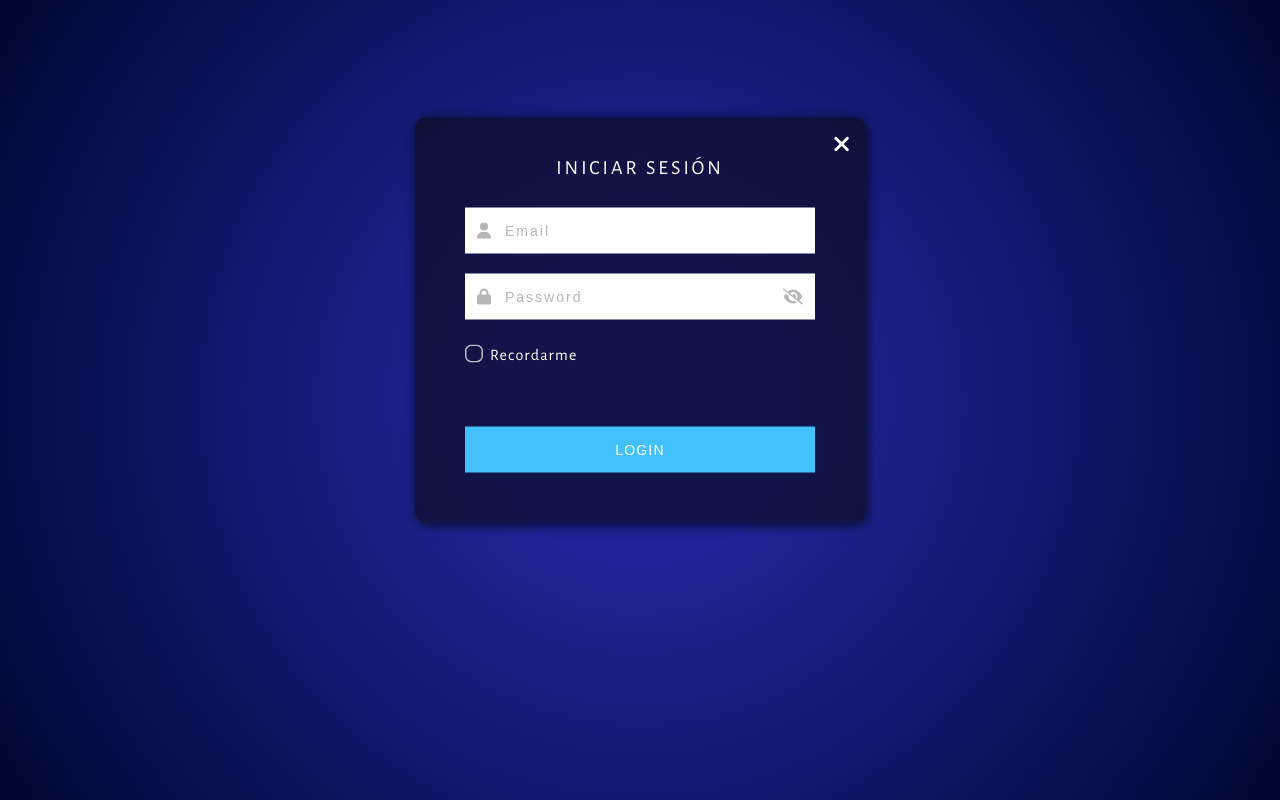
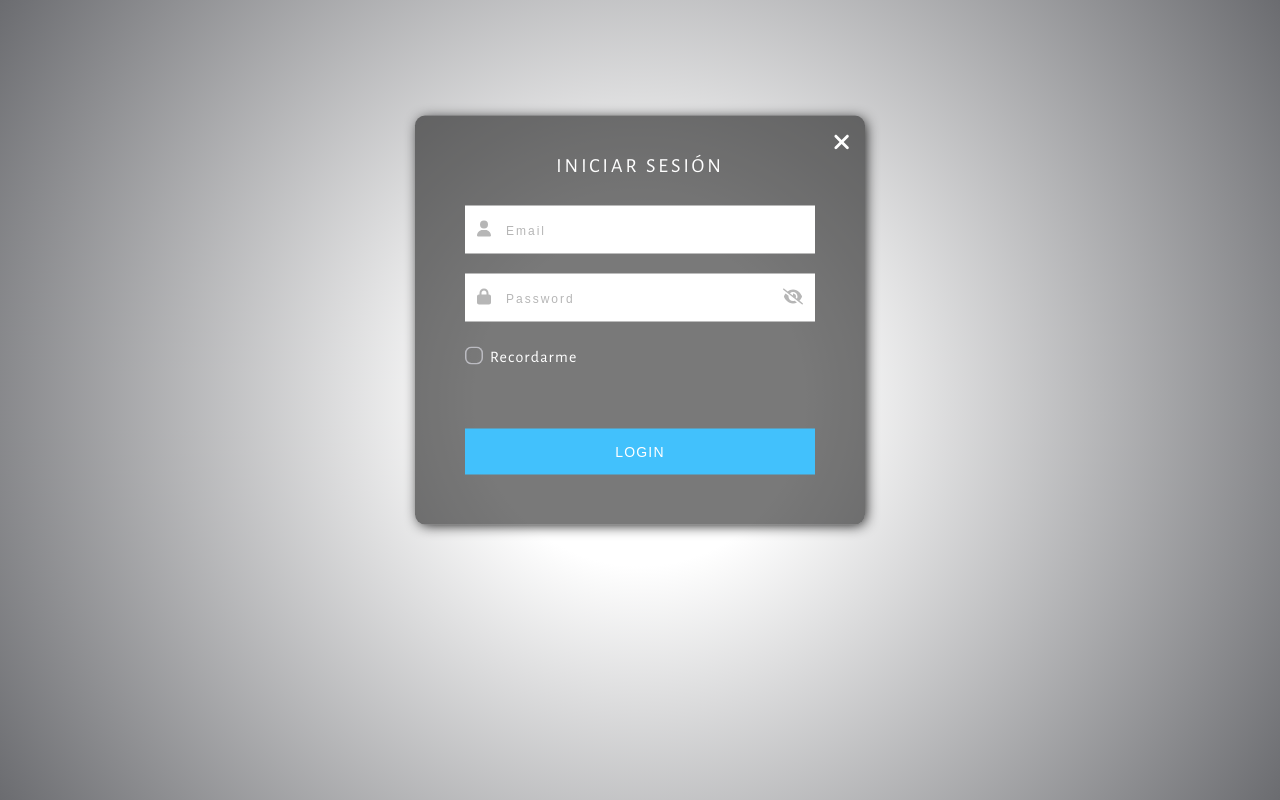
Before and after one commit to cocadepoma/sofa-boudoir, a Next.js app: page /login in a window 1280 px wide. Built offline with nearby package versions, Linux system fonts and the light colour scheme.

Commit message:
add toast context, add errors feedback in login form

```diff
--- /dev/null
+++ b/contexts/toastContext/ToastContext.js
@@ -0,0 +1,85 @@
+import React, { useState } from 'react';
+import toast, { Toaster } from 'react-hot-toast';
+
+export const ToastContext = React.createContext({});
+
+export const ToastContextProvider = ({ children }) => {
+  const [customStyleOn, setCustomStyleOn] = useState(false);
+
+  const toastError = (message = 'Algo salió mal', id = 'toast-error') => {
+    toast.error(message, { id });
+  };
+
+  const toastSuccess = (message = 'Todo correcto', id = 'toast-success') => {
+    toast.success(message, { id });
+  };
+
+  const defaultStyles = {
+    duration: 3000,
+    style: {
+      borderRadius: '10px',
+      background: '#333',
+      color: '#fff',
+    },
+  };
+
+  const customStyles = {
+    duration: 5000,
+    style: {
+      position: 'absolute',
+      top: '200px',
+      left: '1000px',
+      borderRadius: '10px',
+      background: '#333',
+      color: '#fff',
+    },
+  };
+
+  return (
+    <ToastContext.Provider
+      value={{
+        toastError,
+        toastSuccess,
+        setCustomStyleOn,
+        toast,
+      }}>
+      {children}
+      <>
+        {customStyleOn
+          ? (
+            <Toaster
+              position="top-right"
+              reverseOrder={false}
+              toastOptions={{
+                duration: 5000,
+                style: {
+                  // position: 'absolute',
+                  // top: '200px',
+                  // left: '1000px',
+                  borderRadius: '10px',
+                  background: '#333',
+                  color: '#fff',
+                },
+              }}
+            />
+          )
+          : (
+            <Toaster
+              position="bottom-right"
+              reverseOrder={false}
+              toastOptions={{
+                duration: 3000,
+                style: {
+                  borderRadius: '10px',
+                  background: '#333',
+                  color: '#fff',
+                },
+              }}
+            />
+          )
+        }
+      </>
+
+    </ToastContext.Provider>
+  );
+};
--- a/package.json
+++ b/package.json
@@ -21,13 +21,15 @@
         "react": "^17.0.2",
         "react-content-loader": "^6.1.0",
         "react-dom": "^17.0.2",
+        "react-hot-toast": "^2.2.0",
         "react-images": "^1.2.0-beta.7",
         "react-leaflet": "^3.2.5",
         "react-loader-spinner": "^6.0.0-0",
         "react-photo-gallery-next": "^8.0.1",
         "react-scroll-parallax": "^3.0.4",
         "sass": "^1.49.9",
-        "sharp": "^0.30.3"
+        "sharp": "^0.30.3",
+        "validator": "^13.7.0"
     },
     "devDependencies": {
         "eslint": "8.10.0",
--- a/pages/_app.js
+++ b/pages/_app.js
@@ -4,13 +4,16 @@ config.autoAddCss = false; // Tell Font Awesome to skip adding the CSS automatic
 import '../styles/globals.scss'
 import { ParallaxProvider } from "react-scroll-parallax";
 import { UIContextProvider } from "../contexts/UIContext/UIContext";
+import { ToastContextProvider } from '../contexts/toastContext/ToastContext';
 
 function MyApp({ Component, pageProps }) {
   return (
     <UIContextProvider>
-      <ParallaxProvider>
-        <Component {...pageProps} />
-      </ParallaxProvider>
+      <ToastContextProvider>
+        <ParallaxProvider>
+          <Component {...pageProps} />
+        </ParallaxProvider>
+      </ToastContextProvider>
     </UIContextProvider>
   )
 }
--- a/pages/login/Login.module.scss
+++ b/pages/login/Login.module.scss
@@ -1,6 +1,6 @@
 .loginMainContainer {
     background: rgb(31, 36, 150);
-    background: radial-gradient(circle, rgba(31, 36, 150, 1) 22%, rgba(0, 7, 50, 1) 100%);
+    background: radial-gradient(circle, #ffffff 22%, #6b6c70 100%);
     height: 100vh;
     font-family: "Alegreya Sans", "Times New Roman", Times, serif;
 
@@ -72,15 +72,21 @@
 
                 input {
                     background-color: rgb(255, 255, 255);
+                    border: 1px solid rgba(255, 255, 255, 0);
                     padding: 1.5rem;
                     padding-left: 4rem;
-                    font-size: 1.4rem;
+                    font-size: 1.1rem;
                     width: 100%;
                     letter-spacing: 1px;
 
                     &::placeholder {
                         color: rgb(182, 182, 182);
                         letter-spacing: 2px;
+                        font-size: 1.1rem;
+                    }
+
+                    .input-error {
+                        border: 1px solid rgba(243, 6, 6, 0.637) !important;
                     }
                 }
             }
@@ -233,6 +239,16 @@
                 .buttonGroup {
                     margin-top: 6rem;
                 }
+
+                .formGroup {
+                    input {
+                        font-size: 1.4rem;
+
+                        &::placeholder {
+                            font-size: 1.2rem;
+                        }
+                    }
+                }
             }
 
             h1 {
--- a/pages/login/index.js
+++ b/pages/login/index.js
@@ -1,16 +1,26 @@
-import { useState, useEffect } from 'react';
+import { useState, useEffect, useRef, useContext } from 'react';
+import { useRouter } from 'next/router';
+
+import { ToastContext } from '../../contexts/toastContext/ToastContext';
 import { useForm } from '../../hooks/useForm';
 
 import { FontAwesomeIcon } from "@fortawesome/react-fontawesome";
-import { faLock, faUser, faXmark, faLockOpen, faEye, faEyeSlash } from '@fortawesome/free-solid-svg-icons';
+import { faLock, faUser, faXmark, faEye, faEyeSlash } from '@fortawesome/free-solid-svg-icons';
+import isEmail from 'validator/lib/isEmail';
 
 import styles from './Login.module.scss';
+import { waitFor } from '../../helpers/helpers';
 
 export default function Login() {
+  const router = useRouter();
+  const { toastError, toast, setCustomStyleOn } = useContext(ToastContext);
+
   const { values, handleChange } = useForm({ email: '', password: '', rememberMe: false });
   const { email, password, rememberMe } = values;
 
   const [isPasswordVisible, setIsPasswordVisible] = useState(false);
+  const emailInput = useRef(null);
+  const passswordInput = useRef(null);
 
   useEffect(() => {
     const emailLocal = localStorage.getItem('email');
@@ -19,8 +29,34 @@ export default function Login() {
     }
   }, []);
 
-  const handleSubmitLogin = (event) => {
+  const handleClickTogglePassword = () => {
+    setIsPasswordVisible(!isPasswordVisible);
+  };
+
+  const checkFields = () => {
+    let isValid = true;
+
+    if (!isEmail(email)) {
+      isValid = false;
+      emailInput.current.classList.add('input-error');
+    } else {
+      emailInput.current.classList.remove('input-error');
+    }
+
+    if (password.length < 6) {
+      isValid = false;
+      passswordInput.current.classList.add('input-error');
+    } else {
+      passswordInput.current.classList.remove('input-error');
+    }
+
+    return isValid;
+  };
+
+  const handleSubmitLogin = async (event) => {
     event.preventDefault();
+
+    const areFieldsValid = checkFields();
 
     if (rememberMe) {
       localStorage.setItem('email', email);
@@ -28,12 +64,50 @@ export default function Login() {
       localStorage.removeItem('email');
     }
 
+    if (!areFieldsValid) {
+      toastError('Por favor, revise los campos marcados en rojo.');
+      // TODO: show error message
+      return;
+    }
+
+    // TODO: Log in
+    // toast.promise(
+    //   setTimeout(() => { }, 3000),
+    //   {
+    //     loading: 'Loading',
+    //     success: (data) => `Successfully saved ${data.name}`,
+    //     error: (err) => `This just happened: ${err.toString()}`,
+    //   },
+    //   {
+    //     style: {
+    //       minWidth: '250px',
+    //     },
+    //     success: {
+    //       duration: 5000,
+    //       icon: '🔥',
+    //     },
+    //   }
+    // );
+    setCustomStyleOn(true);
+
+    toast.promise(waitFor(5000), {
+      loading: 'Loading',
+      success: 'Got the data',
+      error: 'Error when fetching',
+
+      style: {
+
+        position: 'absolute',
+        top: '200px',
+        background: '#00b894',
+
+      },
+
+    });
     console.log({ values });
   };
 
-  const handleClickTogglePassword = () => {
-    setIsPasswordVisible(!isPasswordVisible);
-  };
+
 
   return (
     <div className={styles.loginMainContainer}>
@@ -43,22 +117,58 @@ export default function Login() {
         <h1>Iniciar Sesión</h1>
 
         <form onSubmit={handleSubmitLogin}>
-          <FontAwesomeIcon icon={faXmark} className={styles.closeIcon} />
+          <FontAwesomeIcon
+            icon={faXmark}
+            className={styles.closeIcon}
+            onClick={() => router.push('/')}
+          />
 
           <div className={styles.formGroup}>
-            <FontAwesomeIcon icon={faUser} className={styles.inputIcon} />
-            <input value={email} name="email" type="email" onChange={handleChange} placeholder="Email" />
+            <FontAwesomeIcon
+              icon={faUser}
+              className={styles.inputIcon}
+            />
+            <input
+              ref={emailInput}
+              value={email}
+              name="email"
+              type="email"
+              onChange={handleChange}
+              placeholder="Email"
+            />
           </div>
 
           <div className={styles.formGroup}>
             {/* <FontAwesomeIcon icon={faLockOpen} /> */}
-            <FontAwesomeIcon icon={faLock} className={styles.inputIcon} />
-            <input value={password} name="password" type={isPasswordVisible ? 'text' : 'password'} onChange={handleChange} placeholder="Password" />
+            <FontAwesomeIcon
+              icon={faLock}
+              className={styles.inputIcon}
+            />
+            <input
+              ref={passswordInput}
+              value={password}
+              name="password"
+              type={isPasswordVisible ? 'text' : 'password'}
+              onChange={handleChange}
+              placeholder="Password"
+            />
 
             {
               isPasswordVisible
-                ? <FontAwesomeIcon icon={faEye} className={styles.inputEyeIcon} onClick={handleClickTogglePassword} />
-                : <FontAwesomeIcon icon={faEyeSlash} className={styles.inputEyeIconSlash} onClick={handleClickTogglePassword} />
+                ? (
+                  <FontAwesomeIcon
+                    icon={faEye}
+                    className={styles.inputEyeIcon}
+                    onClick={handleClickTogglePassword}
+                  />
+                )
+                : (
+                  <FontAwesomeIcon
+                    icon={faEyeSlash}
+                    className={styles.inputEyeIconSlash}
+                    onClick={handleClickTogglePassword}
+                  />
+                )
             }
           </div>
 
@@ -88,11 +198,13 @@ export default function Login() {
             <label htmlFor="rememberMe" className={styles.checkboxText}>Recordarme</label>
           </div>
 
+          <div className={styles.buttonGroup}>
+            <button>
+              Login
 
+            </button>
+          </div>
 
-          <div className={styles.buttonGroup}>
-            <button>Login</button>
-          </div>
         </form>
 
       </div>
--- a/styles/globals.scss
+++ b/styles/globals.scss
@@ -219,3 +219,7 @@ a {
 .our-image {
     filter: grayscale(0.9) brightness(1);
 }
+
+.input-error {
+    border: 1px solid rgba(243, 6, 6, 0.637) !important;
+}
```
Also changed, not shown: styles/Home.module.scss (+7 -1 lines), 1 other file (tests, documents, lock files or other folders).
